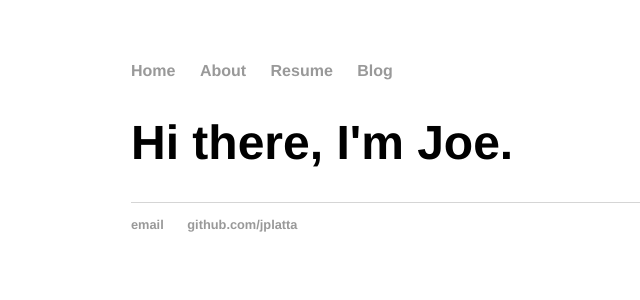
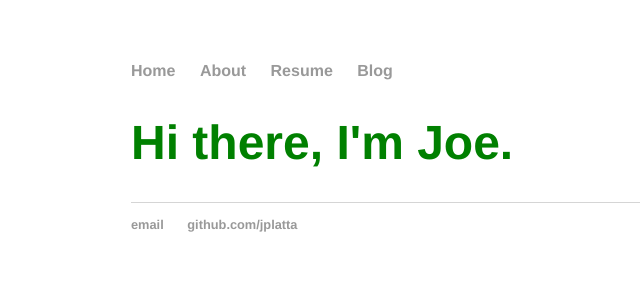
Before and after one commit to jplatta/jplatta.github.io, a Jekyll site: the page built from index.html, in a window 1280 px wide. Shown: the top 300 px of the page, without its empty margins (61-701 px from the left). Built offline with Jekyll 4.4.1, drawn with Linux system fonts in a browser that asks for light colours.

Commit message:
Update main.css

```diff
--- a/css/main.css
+++ b/css/main.css
@@ -5,7 +5,7 @@
 
 p, ul { font-size: 1.5em; line-height: 1.4em; color: #333; }
 
-h1, h2, h3, h4 { font-family: 'Helvetica', 'Arial', 'Sans-Serif'; }
+h1, h2, h3, h4 { font-family: 'Helvetica', 'Arial', 'Sans-Serif'; color: green; }
 h1 { font-size: 3em;  }
 h2 { font-size: 2.7em; }
 h3 { font-size: 2.3em; }
```
